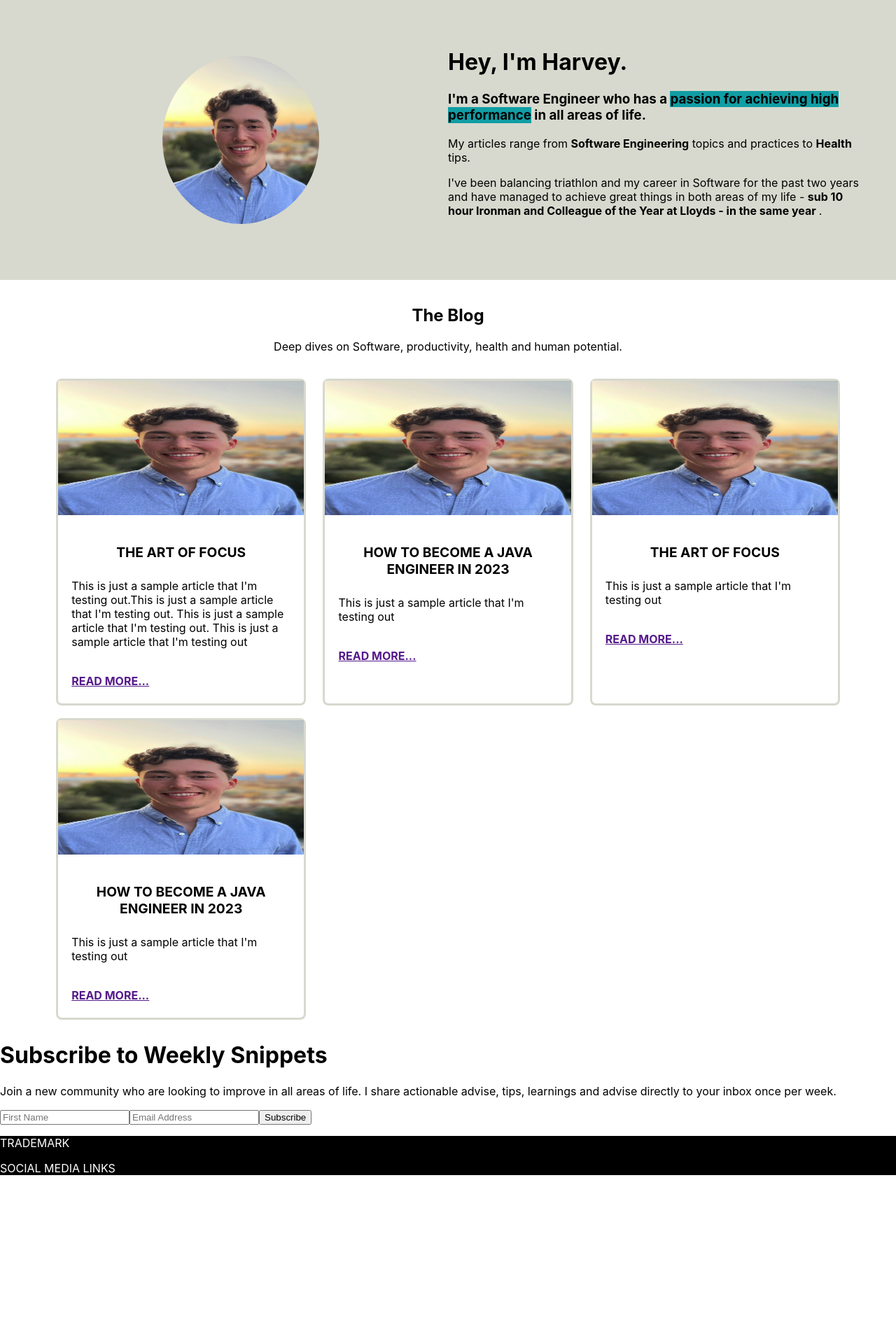
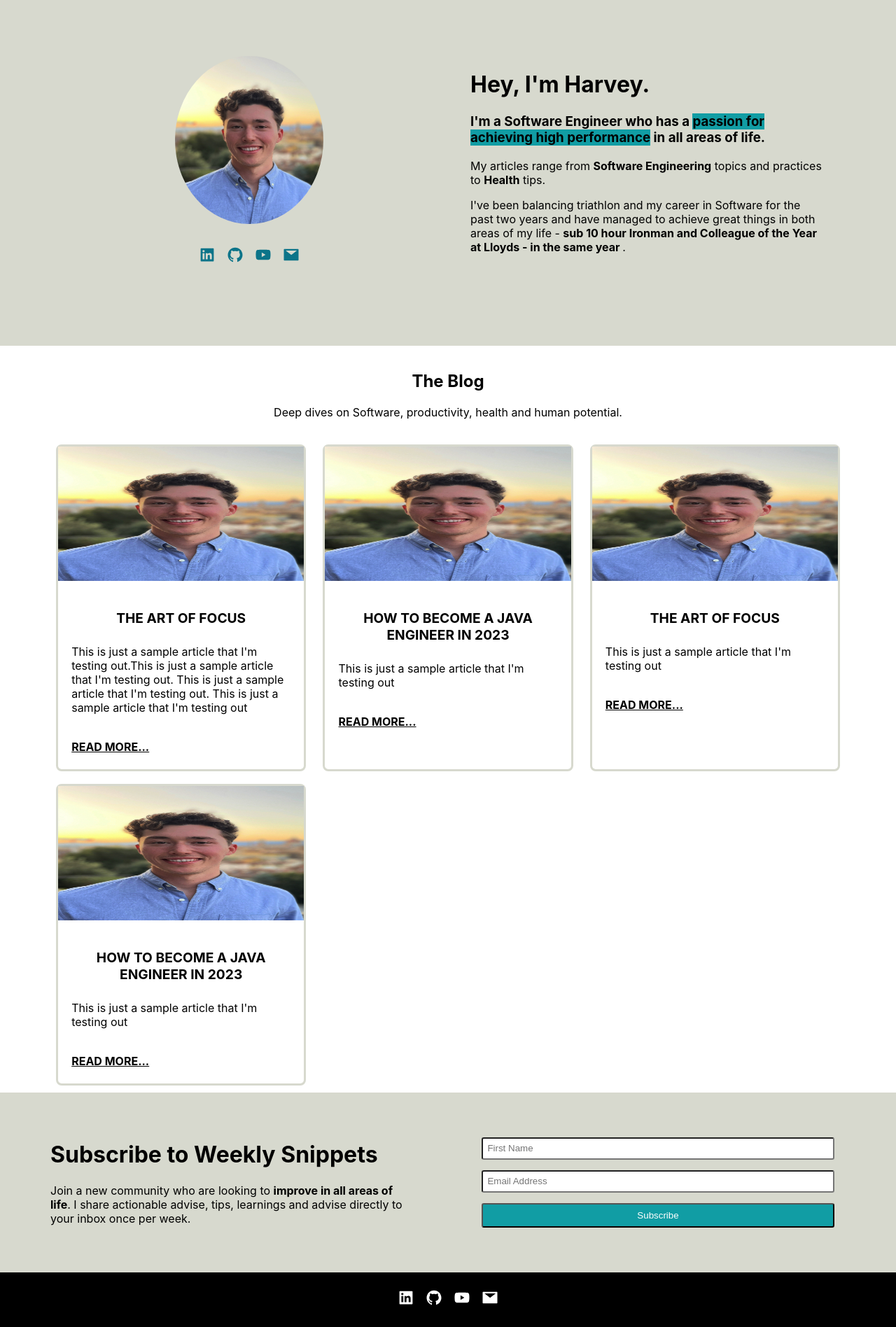
Before and after one commit to Harvey-Mackie/blog-client, a React (Create React App) app: page / in a window 1280 px wide. Shown: the whole page at 70% size. Before the commit the page ends 1695 px from the top, so only its background shows below. Built offline with nearby package versions, Linux system fonts and the light colour scheme.

Commit message:
feat: add footer and social media icons

```diff
--- a/package.json
+++ b/package.json
@@ -15,6 +15,7 @@
     "@types/react-dom": "^18.2.14",
     "react": "^18.2.0",
     "react-dom": "^18.2.0",
+    "react-icons": "^4.11.0",
     "react-router-dom": "^6.18.0",
     "react-scripts": "5.0.1",
     "typescript": "^4.9.5",
--- a/src/App.css
+++ b/src/App.css
@@ -1,3 +1,14 @@
 mark{
   background: #119da4ff;
 }
+
+a {
+  color: inherit;
+}
+
+
+@media (max-width:600px){
+  p, h1, h2, h3, h4, h5, h6{
+    text-align: center;
+  }
+}
--- a/src/components/About.tsx
+++ b/src/components/About.tsx
@@ -1,6 +1,7 @@
-import { Grid, makeStyles, Typography, Box } from '@material-ui/core'
+import { Grid, makeStyles, Typography, Box, Container } from '@material-ui/core'
 import profilePicture from '../assets/profilePicture.png'
-
+import { Link } from 'react-router-dom'
+import {AiFillLinkedin, AiFillGithub, AiFillYoutube, AiFillMail} from 'react-icons/ai';
 
 const useStyles = makeStyles(theme => ({
   container: {
@@ -9,15 +10,25 @@ const useStyles = makeStyles(theme => ({
   },
   profileImage: {
     height: '15rem',
-    width: '14rem',
+    width: '13.2rem',
     borderRadius: '60%'
   },
   profileImageContainer: {
     display: 'flex',
+    flexDirection: "column",
     padding: '2rem'
   },
   aboutContainer: {
-    textAlign: 'left'
+    textAlign: 'left',
+    padding: '2rem'
+  },
+  iconContainer:{
+    padding: "2rem",
+    color: "#0c7489ff",
+    display: "flex",
+    justifyContent: "center",
+    fontSize: "1.5rem",
+    gap: "1rem"
   }
 }))
 
@@ -27,7 +38,9 @@ export default function About (props: IAboutProps) {
   const styles = useStyles()
 
   return (
-    <Grid container className={styles.container}>
+    <div className={styles.container}>
+      <Container>
+        <Grid container>
           <Grid
             item
             xs={12}
@@ -37,6 +50,12 @@ export default function About (props: IAboutProps) {
             className={styles.profileImageContainer}
           >
             <img className={styles.profileImage} src={profilePicture} />
+            <div className={styles.iconContainer}>
+                <Link to={"https://www.linkedin.com/in/harvey-mackie/"}><AiFillLinkedin/></Link>
+                <Link to={"https://github.com/Harvey-Mackie"}><AiFillGithub/></Link>
+                <Link to={"https://www.youtube.com/channel/UCoWmEVOJiZkv7tSqjWu7Uhw"}><AiFillYoutube/></Link>
+                <Link to={"mailto:harveymackie@outlook.com"}><AiFillMail/></Link>
+              </div>
           </Grid>
           <Grid
             item
@@ -50,5 +69,7 @@ export default function About (props: IAboutProps) {
               <p> I've been balancing triathlon and my career in Software for the past two years and have managed to achieve great things in both areas of my life - <b> sub 10 hour Ironman and Colleague of the Year at Lloyds - in the same year </b>.</p>
           </Grid>
         </Grid>
+      </Container>
+    </div>
   )
 }
--- a/src/components/Footer.tsx
+++ b/src/components/Footer.tsx
@@ -1,28 +1,81 @@
-import * as React from 'react'
+import { Container, makeStyles } from '@material-ui/core'
+import {AiFillLinkedin, AiFillGithub, AiFillYoutube, AiFillMail} from 'react-icons/ai';
+import { Link } from 'react-router-dom';
+
+const useStyles = makeStyles(theme => ({
+  container:{
+
+  },
+  subscribeContainer:{
+    backgroundColor: "#d7d9ceff",
+    '& > div':{
+      [theme.breakpoints.up('md')]: {
+        display: "flex",
+        '& > div':{
+          width: "50%",
+          margin: "3rem"
+        }
+      }
+    },
+
+  },
+  subscribeContainerForm:{
+    display: "flex",
+    flexDirection: "column",
+    padding: "1rem 1rem",
+    gap: 15,
+    "& button":{
+      padding: ".5rem",
+      backgroundColor: "#119da4ff",
+      color: "white",
+      borderRadius: ".2rem"
+    },
+    "& input":{
+      padding: ".4rem",
+      borderRadius: ".2rem"
+    }
+  },
+  footerContainer:{
+    backgroundColor: "black",
+    padding: "1.5rem 12.5%",
+    color: "white",
+    display: "flex",
+    justifyContent: "center",
+    fontSize: "1.5rem",
+    gap: "1rem"
+  }
+}));
 
 export interface IFooterProps {}
 
 export default function Footer (props: IFooterProps) {
+
+  const styles = useStyles();
+
   return (
-    <div>
-      <div>
+    <div className={styles.container}>
+      <div className={styles.subscribeContainer}>
+        <Container>
           <div>
             <h1>Subscribe to Weekly Snippets</h1>
             <p>
-            Join a new community who are looking to improve in all areas of
-            life. I share actionable advise, tips, learnings and advise directly
+              Join a new community who are looking to <b>improve in all areas of
+              life</b>. I share actionable advise, tips, learnings and advise directly
               to your inbox once per week.
             </p>
           </div>
-        <div>
+          <div className={styles.subscribeContainerForm}>
             <input type='text' name='firstName' placeholder='First Name' />
             <input type='email' name='email' placeholder='Email Address' />
             <button type='button'>Subscribe</button>
           </div>
+        </Container>
       </div>
-      <div style={{ backgroundColor: 'black', color: 'white' }}>
-        <p>TRADEMARK</p>
-        <p>SOCIAL MEDIA LINKS</p>
+      <div className={styles.footerContainer}>
+        <Link to={"https://www.linkedin.com/in/harvey-mackie/"}><AiFillLinkedin/></Link>
+        <Link to={"https://github.com/Harvey-Mackie"}><AiFillGithub/></Link>
+        <Link to={"https://www.youtube.com/channel/UCoWmEVOJiZkv7tSqjWu7Uhw"}><AiFillYoutube/></Link>
+        <Link to={"mailto:harveymackie@outlook.com"}><AiFillMail/></Link>
       </div>
     </div>
   )
```
Also changed, not shown: 1 other file (tests, documents, lock files or other folders). Lines whose indentation alone changed are shown as unchanged.
